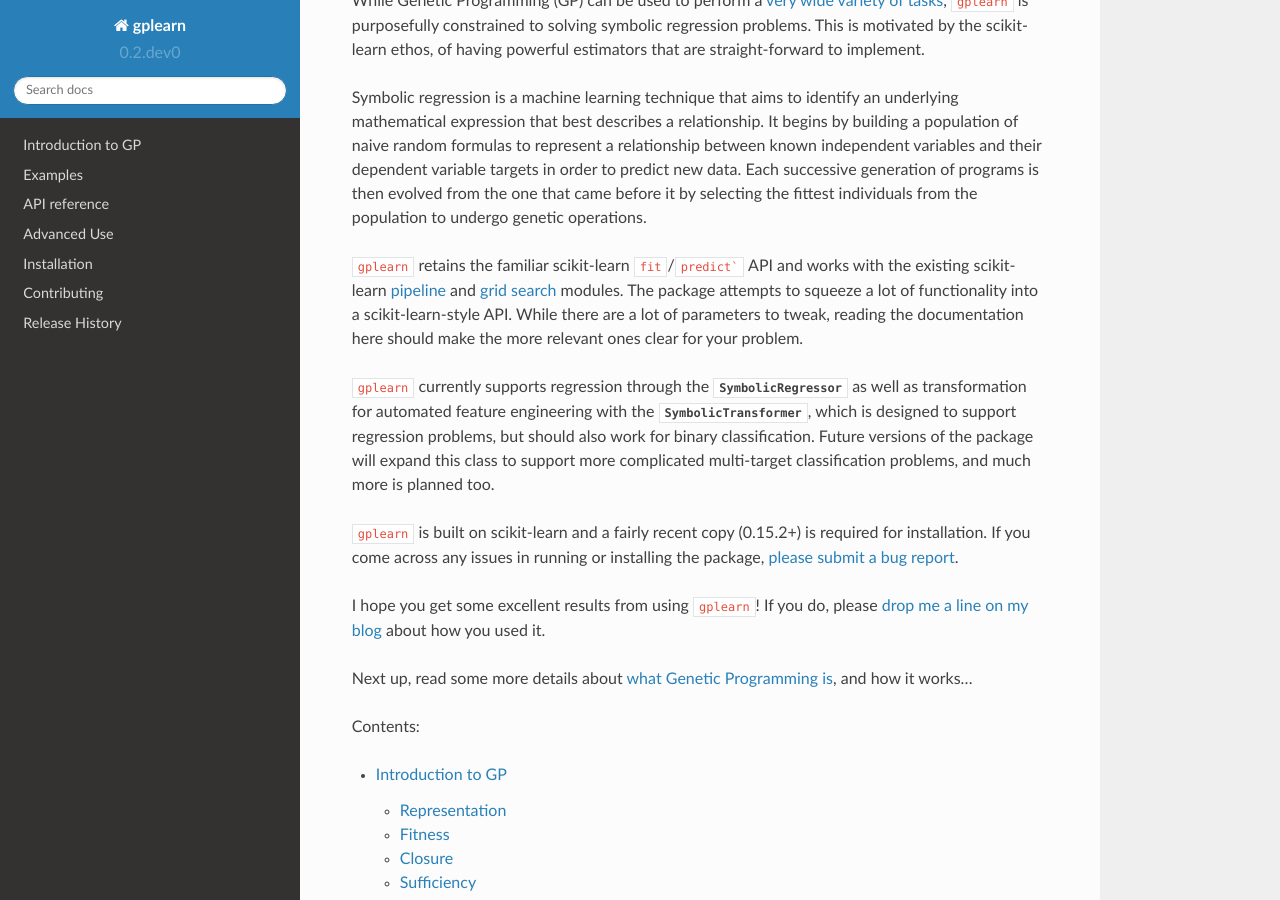
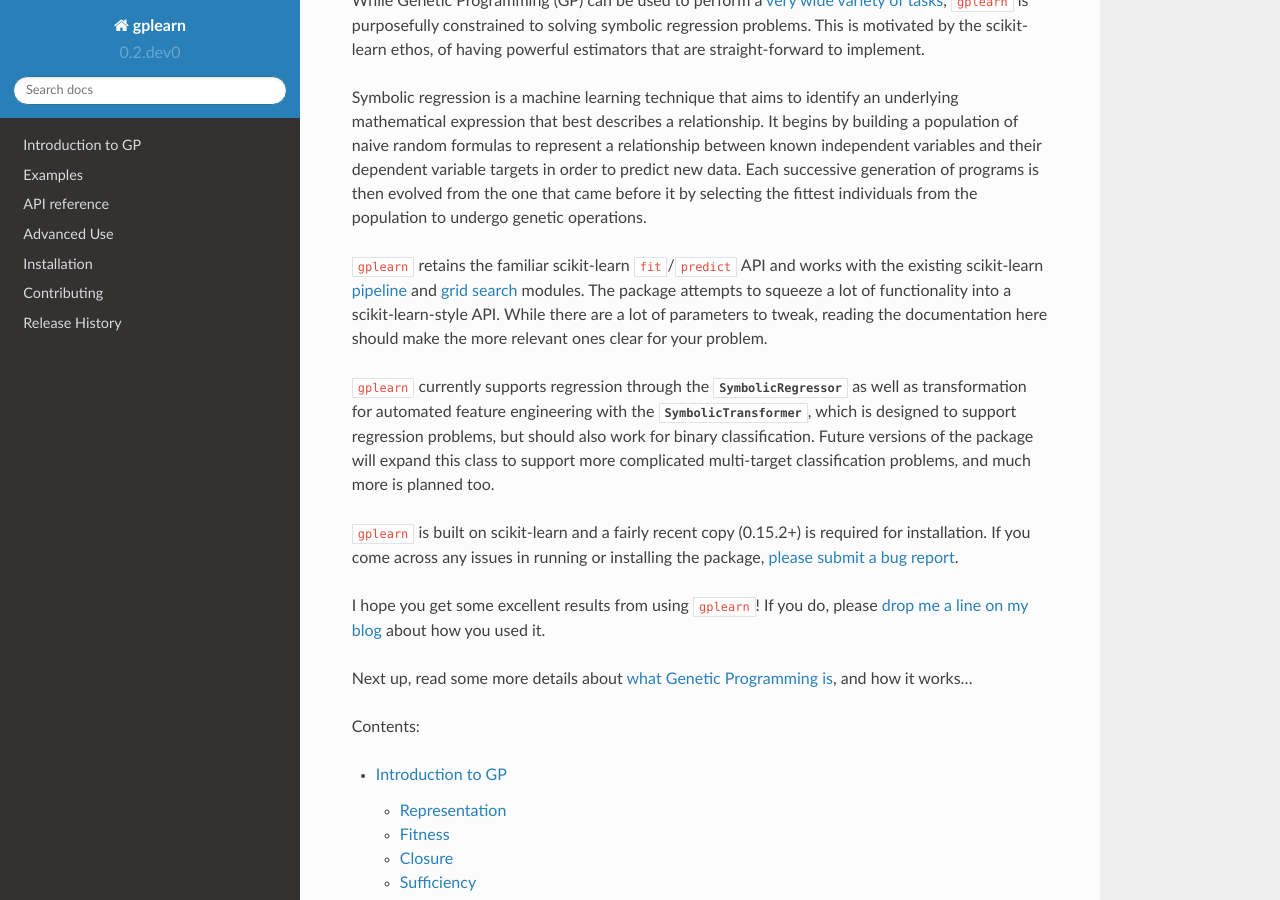
Before and after one commit to trevorstephens/gplearn, a Sphinx documentation site: the page built from doc/index.rst, in a window 1280 px wide and 900 px high, scrolled down 700 px. Built offline with Sphinx 7.4.7 and the Read the Docs theme 2.0.0, drawn with Linux system fonts in a browser that asks for light colours.

Commit message:
fix typo in doc

````diff
--- a/doc/index.rst
+++ b/doc/index.rst
@@ -44,7 +44,7 @@
 then evolved from the one that came before it by selecting the fittest
 individuals from the population to undergo genetic operations.
 
-``gplearn`` retains the familiar scikit-learn ``fit``/``predict``` API and
+``gplearn`` retains the familiar scikit-learn ``fit``/``predict`` API and
 works with the existing scikit-learn `pipeline <http://scikit-learn.org/stable/modules/pipeline.html>`_
 and `grid search <http://scikit-learn.org/stable/modules/grid_search.html>`_
 modules. The package attempts to squeeze a lot of functionality into a
````
